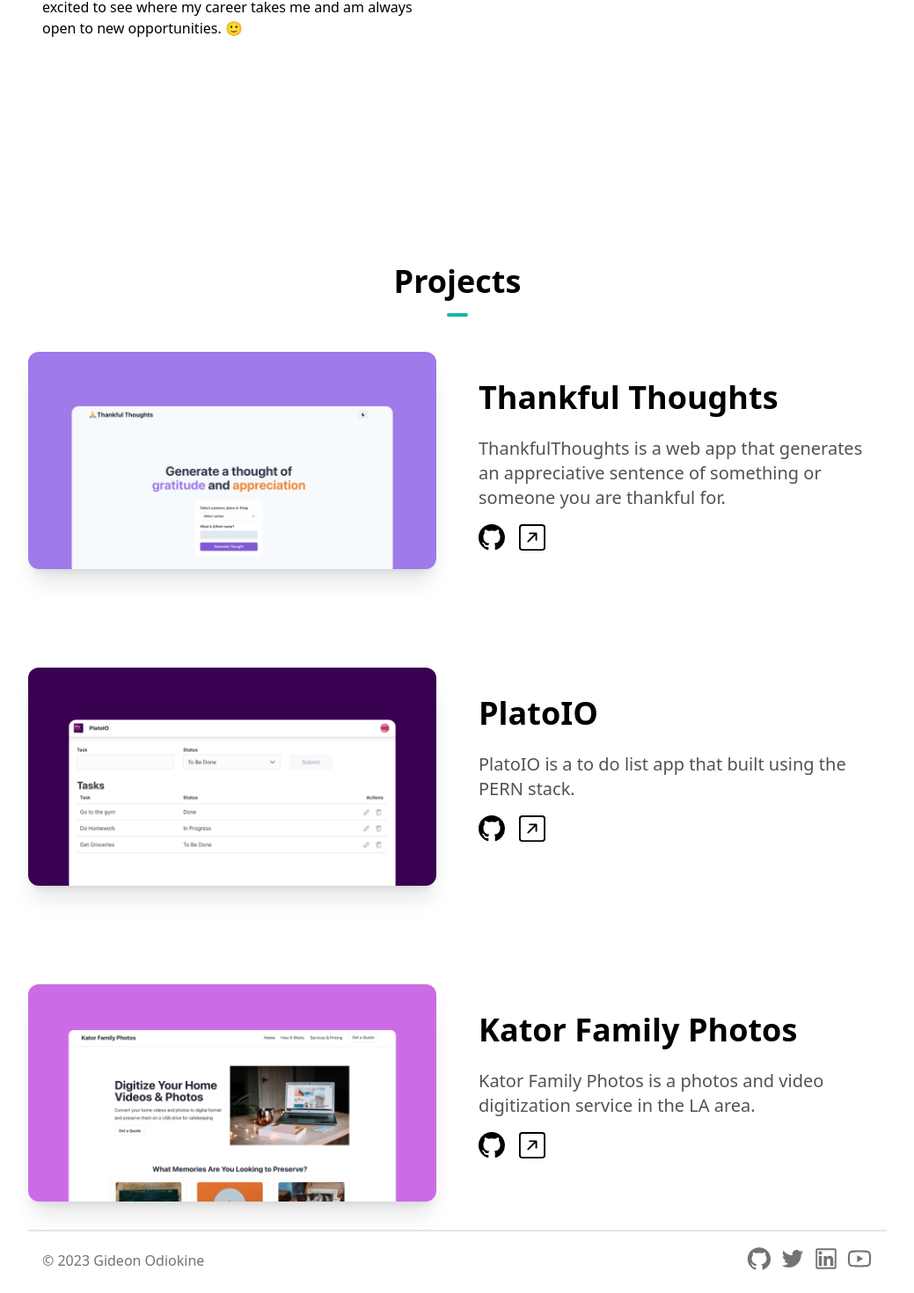
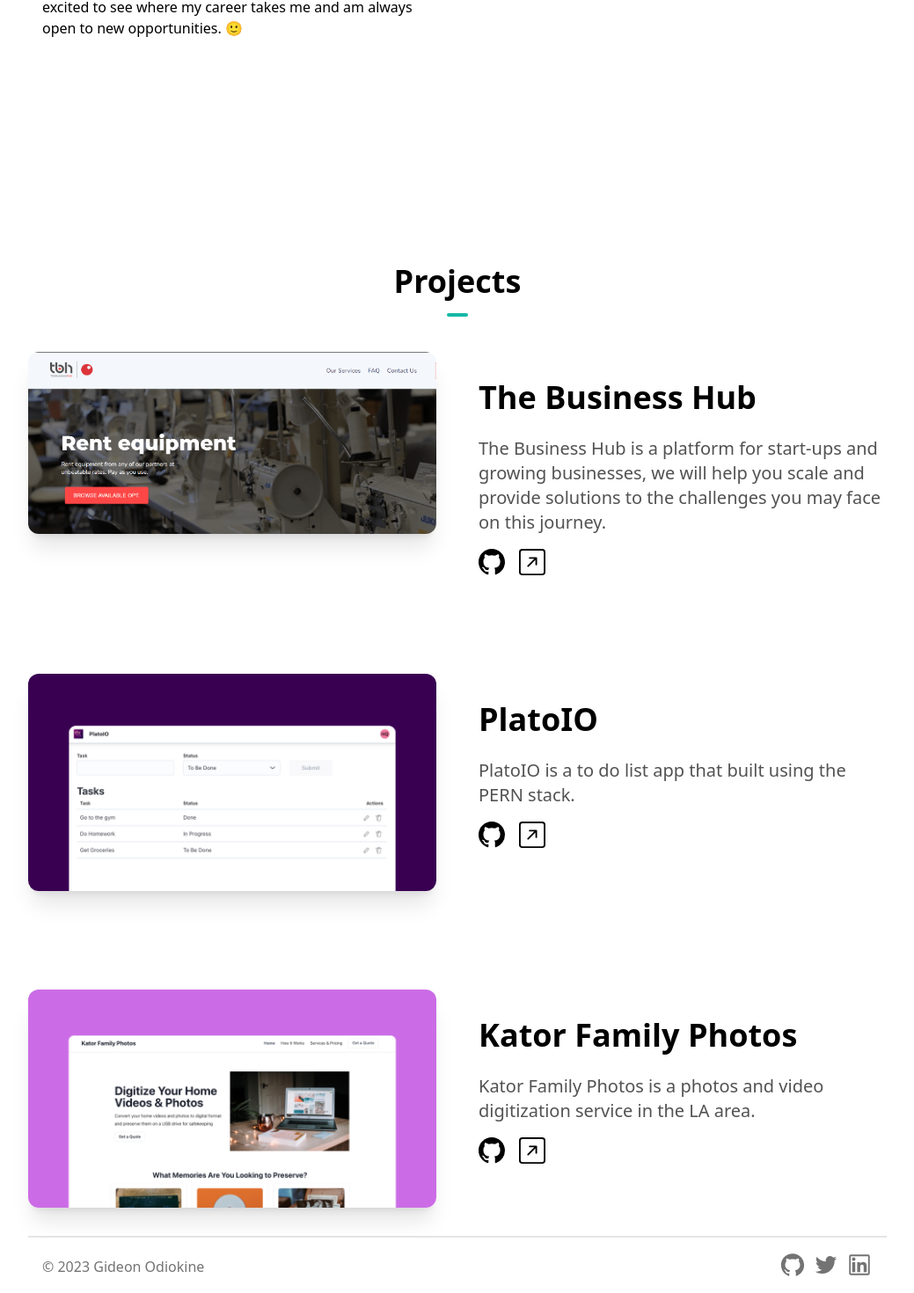
Before and after one commit to Rex-Amaizu/my-portfolio, a Next.js app: page / in a window 1280 px wide. Shown: the part 1480-2950 px from the top of the page at 88% size, without its empty margins (120-1159 px from the left). Built offline with nearby package versions, Linux system fonts and the light colour scheme.

Commit message:
added links to project

```diff
--- a/components/Footer.tsx
+++ b/components/Footer.tsx
@@ -37,7 +37,7 @@ const Footer = () => {
           </a>
 
           <a
-            href="https://www.linkedin.com/in/gideon-odiokine-1bb88a1a9/"
+            href="https://www.linkedin.com/in/gideonodiokine/"
             rel="noreferrer"
             target="_blank"
           >
@@ -46,16 +46,7 @@ const Footer = () => {
               size={30}
             />
           </a>
-          <a
-            href="https://www.youtube.com/channel/UCQBMkSDgbxDb8usMeXmOZyA"
-            rel="noreferrer"
-            target="_blank"
-          >
-            <AiOutlineYoutube
-              className="hover:-translate-y-1 transition-transform cursor-pointer text-neutral-500 dark:text-neutral-100"
-              size={30}
-            />
-          </a>
+
         </div>
       </div>
     </footer>
--- a/components/ProjectsSection.tsx
+++ b/components/ProjectsSection.tsx
@@ -6,12 +6,12 @@ import { BsGithub, BsArrowUpRightSquare } from "react-icons/bs"
 
 const projects = [
   {
-    name: "Thankful Thoughts",
+    name: "The Business Hub",
     description:
-      "ThankfulThoughts is a web app that generates an appreciative sentence of something or someone you are thankful for.",
-    image: "/thankfulthoughts.png",
+      "The Business Hub is a platform for start-ups and growing businesses, we will help you scale and provide solutions to the challenges you may face on this journey.",
+    image: "/hub.png",
     github: "https://github.com/gideonodiokine",
-    link: "https://thankfulthoughts.io/",
+    link: "https://thebusinesshub.ng/",
   },
   {
     name: "PlatoIO",
```
Also changed, not shown: public/hub.png (added).
